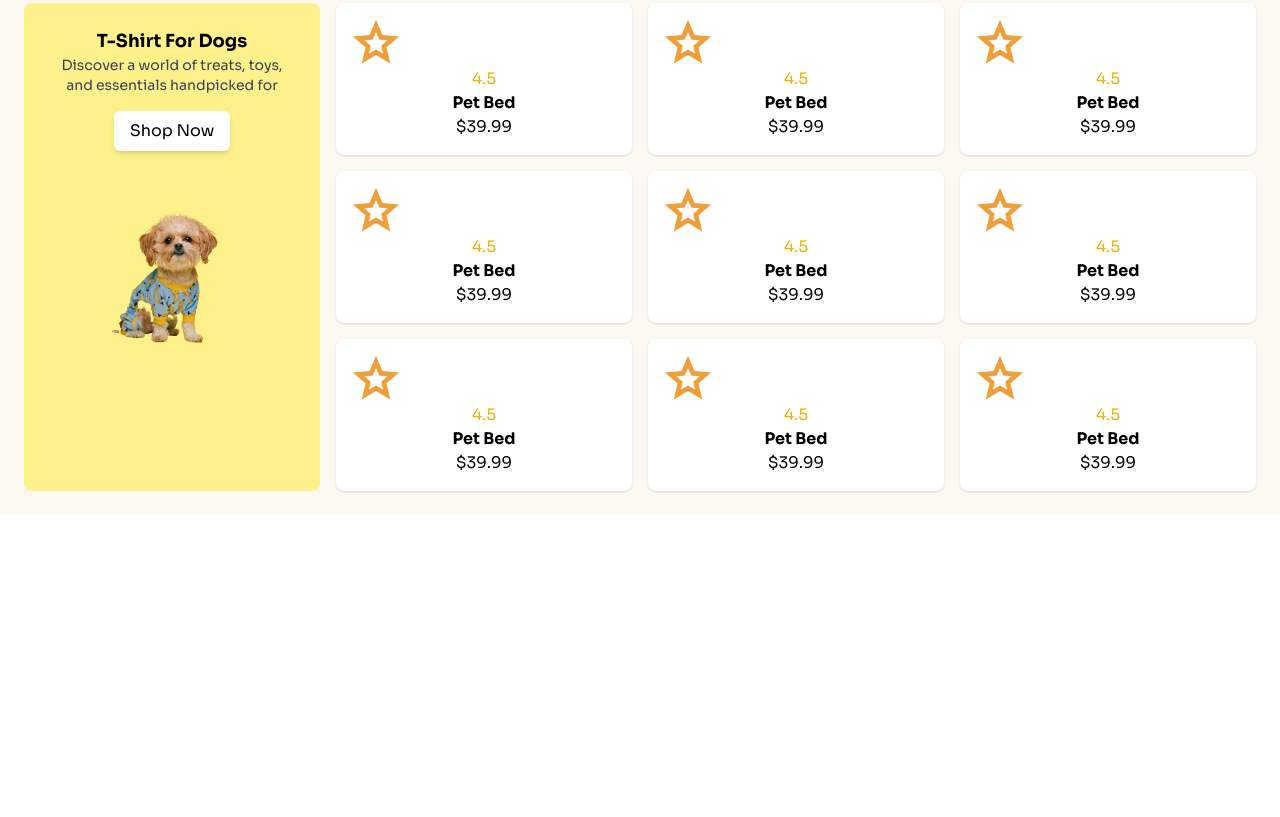
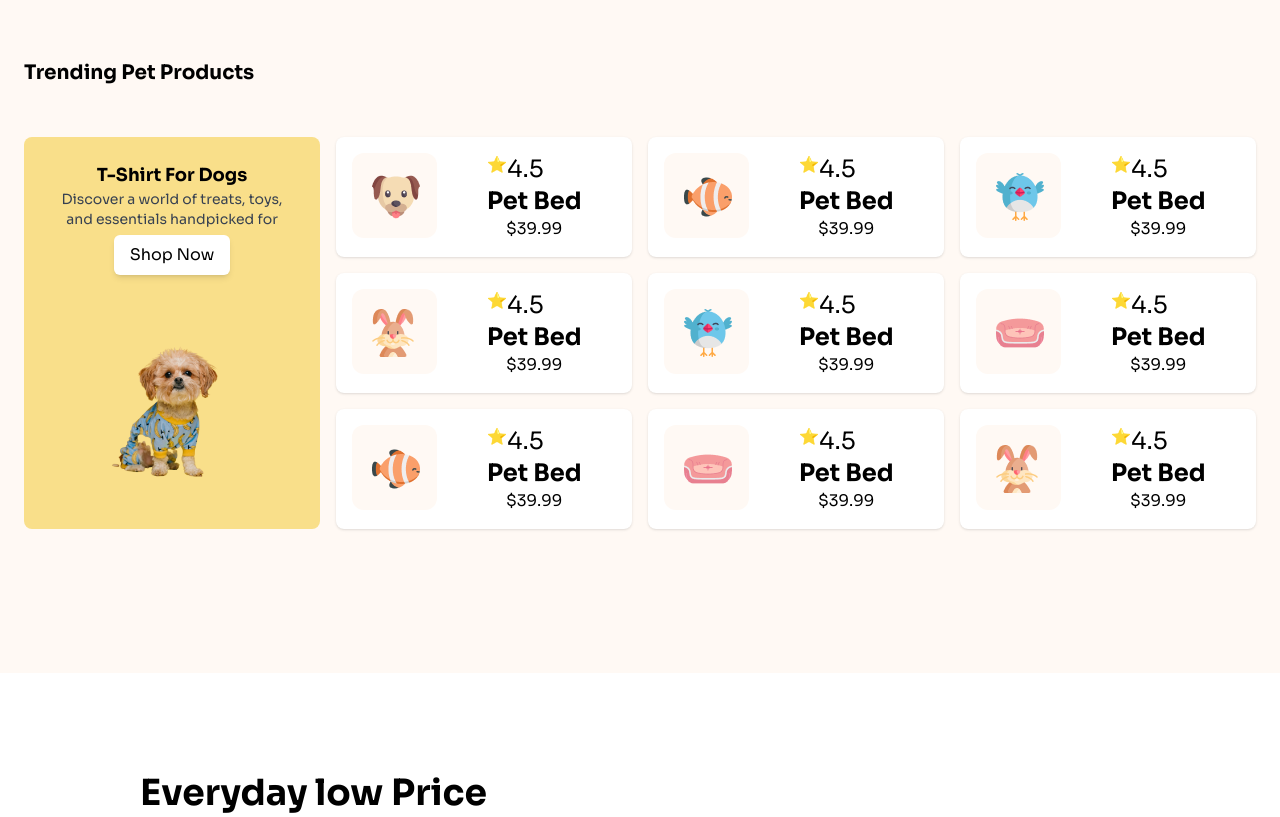
Before and after one commit to kaium44809/Assignment_03_Category_0001, a plain HTML site: page index.html in a window 1280 px wide. Shown: the part 1498-2315 px from the top of the page. Drawn offline with nearby package versions, Linux system fonts and the light colour scheme.

Commit message:
Trending Pet Products and change some code

```diff
--- a/index.html
+++ b/index.html
@@ -32,7 +32,7 @@
       <div class="flex items-center gap-2">
         <img src="./assets/c1-assets/logo-header.png" alt="" />
         <h4 class="hidden md:flex text-2xl hover:text-yellow-500">
-          Browse4Pets
+          Browse<span class="text-[#FFDC26]">4</span>Pets
         </h4>
       </div>
       <div class="hidden md:flex text-xl flex items-center gap-[32px]">
@@ -125,7 +125,7 @@
           your furry friends. Shop now and make tails wag with joy!
         </p>
         <button
-          class="hidden md:flex px-4 py-2 border border-[#FFDC26] rounded text-[#111111] bg-[#FFDC26] hover:text-black-500 lg:mt-[24px] text-[#111111]"
+          class="hidden md:flex px-4 py-2 border border-[#FFDC26] rounded text-[#111111] bg-[#FFDC26] hover:text-black-500 lg:mt-[24px] text-[#111111] animate-bounce"
         >
           Find a pet
         </button>
@@ -230,192 +230,202 @@
     </section>
     <main>
       <!--Trending Pet Products section starts here  -->
-      <section class="bg-[#fef8f3] p-6">
-        <div class="max-w-7xl mx-auto">
-          <h2 class="text-xl font-bold mb-4">Trending Pet Products</h2>
+      <section class="bg-[#FFF9F4] p-6 ">
+        <div class="max-w-7xl mx-auto lg:mb-[120px]">
+          <h2 class="text-xl font-bold lg:mt-[100px] lg:mb-[50px]">Trending Pet Products</h2>
           <div class="grid md:grid-cols-4 grid-cols-1 gap-4">
             <!-- Featured Product -->
             <div
-              class="bg-yellow-200 p-6 rounded-lg flex flex-col items-center"
+              class="bg-[#F9DF8A] p-6 rounded-lg flex flex-col items-center"
             >
               <h3 class="font-bold text-lg">T-Shirt For Dogs</h3>
               <p class="text-sm text-gray-700 text-center">
                 Discover a world of treats, toys, and essentials handpicked for
               </p>
               <button
-                class="mt-4 px-4 py-2 bg-white text-black rounded-md shadow-md"
+                class="mt-4 px-4 py-2 bg-white text-black rounded-md shadow-md animate-bounce"
               >
                 Shop Now
               </button>
+              <div class="bg-[#F9DF8A]">
                 <img
                 src="./assets/c1-assets/cute-pet-small.png"
                 alt="Dog"
-                class="mt-4 w-32"
+                class="mt-4 w-32 "
               />
+              </div>
             </div>
             <!-- Products -->
             <div class="md:col-span-3 grid md:grid-cols-3 grid-cols-2 gap-4">
-              <div class="bg-white p-4 rounded-lg shadow text-center">
-                <span class="text-yellow-500"
-                  ><svg
-                    xmlns="http://www.w3.org/2000/svg"
-                    height="48px"
-                    viewBox="0 -960 960 960"
-                    width="48px"
-                    fill="#F19E39"
-                  >
-                    <path
-                      d="m337.07-265.04 142.97-85.16L623-264l-39-161 126-110-166-14-64-152-64 152-166 13 126.37 109.02-39.3 161.94ZM196-68l75-324L19-610l331.6-27.79L480-944l129.4 306.21L941-610 689-392l76 324-285-173L196-68Zm284-405Z"
-                    />
-                  </svg>
-                  4.5</span
-                >
-                <p class="font-bold">Pet Bed</p>
-                <p>$39.99</p>
+              <div class="bg-white p-4 rounded-lg shadow text-center flex">
+                <div class="h-[85px] w-[85px] items-center pt-[20px] pl-[20px] bg-[#FFF9F4] rounded-xl">
+                    <img src="./assets/c1-assets/dog-cartoon.png" alt="">
                 </div>
-              <div class="bg-white p-4 rounded-lg shadow text-center">
-                <span class="text-yellow-500"
-                  ><svg
-                    xmlns="http://www.w3.org/2000/svg"
-                    height="48px"
-                    viewBox="0 -960 960 960"
-                    width="48px"
-                    fill="#F19E39"
-                  >
-                    <path
-                      d="m337.07-265.04 142.97-85.16L623-264l-39-161 126-110-166-14-64-152-64 152-166 13 126.37 109.02-39.3 161.94ZM196-68l75-324L19-610l331.6-27.79L480-944l129.4 306.21L941-610 689-392l76 324-285-173L196-68Zm284-405Z"
-                    />
-                  </svg>
-                  4.5</span
-                >
-                <p class="font-bold">Pet Bed</p>
-                <p>$39.99</p>
+                <div class="flex-col">
+                    <div class="flex ml-[50px]">
+                        <div>
+                            ⭐
                         </div>
-              <div class="bg-white p-4 rounded-lg shadow text-center">
-                <span class="text-yellow-500"
-                  ><svg
-                    xmlns="http://www.w3.org/2000/svg"
-                    height="48px"
-                    viewBox="0 -960 960 960"
-                    width="48px"
-                    fill="#F19E39"
-                  >
-                    <path
-                      d="m337.07-265.04 142.97-85.16L623-264l-39-161 126-110-166-14-64-152-64 152-166 13 126.37 109.02-39.3 161.94ZM196-68l75-324L19-610l331.6-27.79L480-944l129.4 306.21L941-610 689-392l76 324-285-173L196-68Zm284-405Z"
-                    />
-                  </svg>
-                  4.5</span
-                >
-                <p class="font-bold">Pet Bed</p>
-                <p>$39.99</p>
+                        <div>
+                            <p class="text-2xl">4.5</p>
                         </div>
-              <div class="bg-white p-4 rounded-lg shadow text-center">
-                <span class="text-yellow-500"
-                  ><svg
-                    xmlns="http://www.w3.org/2000/svg"
-                    height="48px"
-                    viewBox="0 -960 960 960"
-                    width="48px"
-                    fill="#F19E39"
-                  >
-                    <path
-                      d="m337.07-265.04 142.97-85.16L623-264l-39-161 126-110-166-14-64-152-64 152-166 13 126.37 109.02-39.3 161.94ZM196-68l75-324L19-610l331.6-27.79L480-944l129.4 306.21L941-610 689-392l76 324-285-173L196-68Zm284-405Z"
-                    />
-                  </svg>
-                  4.5</span
-                >
-                <p class="font-bold">Pet Bed</p>
-                <p>$39.99</p>
                     </div>
-              <div class="bg-white p-4 rounded-lg shadow text-center">
-                <span class="text-yellow-500"
-                  ><svg
-                    xmlns="http://www.w3.org/2000/svg"
-                    height="48px"
-                    viewBox="0 -960 960 960"
-                    width="48px"
-                    fill="#F19E39"
-                  >
-                    <path
-                      d="m337.07-265.04 142.97-85.16L623-264l-39-161 126-110-166-14-64-152-64 152-166 13 126.37 109.02-39.3 161.94ZM196-68l75-324L19-610l331.6-27.79L480-944l129.4 306.21L941-610 689-392l76 324-285-173L196-68Zm284-405Z"
-                    />
-                  </svg>
-                  4.5</span
-                >
-                <p class="font-bold">Pet Bed</p>
-                <p>$39.99</p>
+                    <div>
+                        <p class="font-bold ml-[50px] text-2xl">Pet Bed</p>
+                        <p class="ml-[50px] text">$39.99</p>
                     </div>
-              <div class="bg-white p-4 rounded-lg shadow text-center">
-                <span class="text-yellow-500"
-                  ><svg
-                    xmlns="http://www.w3.org/2000/svg"
-                    height="48px"
-                    viewBox="0 -960 960 960"
-                    width="48px"
-                    fill="#F19E39"
-                  >
-                    <path
-                      d="m337.07-265.04 142.97-85.16L623-264l-39-161 126-110-166-14-64-152-64 152-166 13 126.37 109.02-39.3 161.94ZM196-68l75-324L19-610l331.6-27.79L480-944l129.4 306.21L941-610 689-392l76 324-285-173L196-68Zm284-405Z"
-                    />
-                  </svg>
-                  4.5</span
-                >
-                <p class="font-bold">Pet Bed</p>
-                <p>$39.99</p>
                 </div>
-              <div class="bg-white p-4 rounded-lg shadow text-center">
-                <span class="text-yellow-500"
-                  ><svg
-                    xmlns="http://www.w3.org/2000/svg"
-                    height="48px"
-                    viewBox="0 -960 960 960"
-                    width="48px"
-                    fill="#F19E39"
-                  >
-                    <path
-                      d="m337.07-265.04 142.97-85.16L623-264l-39-161 126-110-166-14-64-152-64 152-166 13 126.37 109.02-39.3 161.94ZM196-68l75-324L19-610l331.6-27.79L480-944l129.4 306.21L941-610 689-392l76 324-285-173L196-68Zm284-405Z"
-                    />
-                  </svg>
-                  4.5</span
-                >
-                <p class="font-bold">Pet Bed</p>
-                <p>$39.99</p>
               </div>
-              <div class="bg-white p-4 rounded-lg shadow text-center">
-                <span class="text-yellow-500"
-                  ><svg
-                    xmlns="http://www.w3.org/2000/svg"
-                    height="48px"
-                    viewBox="0 -960 960 960"
-                    width="48px"
-                    fill="#F19E39"
-                  >
-                    <path
-                      d="m337.07-265.04 142.97-85.16L623-264l-39-161 126-110-166-14-64-152-64 152-166 13 126.37 109.02-39.3 161.94ZM196-68l75-324L19-610l331.6-27.79L480-944l129.4 306.21L941-610 689-392l76 324-285-173L196-68Zm284-405Z"
-                    />
-                  </svg>
-                  4.5</span
-                >
-                <p class="font-bold">Pet Bed</p>
-                <p>$39.99</p>
+              <div class="bg-white p-4 rounded-lg shadow text-center flex">
+                <div class="h-[85px] w-[85px] items-center pt-[20px] pl-[20px] bg-[#FFF9F4] rounded-xl">
+                    <img src="./assets/c1-assets/fish-cartoon.png" alt="">
                 </div>
-              <div class="bg-white p-4 rounded-lg shadow text-center">
-                <span class="text-yellow-500"
-                  ><svg
-                    xmlns="http://www.w3.org/2000/svg"
-                    height="48px"
-                    viewBox="0 -960 960 960"
-                    width="48px"
-                    fill="#F19E39"
-                  >
-                    <path
-                      d="m337.07-265.04 142.97-85.16L623-264l-39-161 126-110-166-14-64-152-64 152-166 13 126.37 109.02-39.3 161.94ZM196-68l75-324L19-610l331.6-27.79L480-944l129.4 306.21L941-610 689-392l76 324-285-173L196-68Zm284-405Z"
-                    />
-                  </svg>
-                  4.5</span
-                >
-                <p class="font-bold">Pet Bed</p>
-                <p>$39.99</p>
+                <div class="flex-col">
+                    <div class="flex ml-[50px]">
+                        <div>
+                            ⭐
+                        </div>
+                        <div>
+                            <p class="text-2xl">4.5</p>
+                        </div>
+                    </div>
+                    <div>
+                        <p class="font-bold ml-[50px] text-2xl">Pet Bed</p>
+                        <p class="ml-[50px] text">$39.99</p>
+                    </div>
+                </div>
+              </div>
+              <div class="bg-white p-4 rounded-lg shadow text-center flex">
+                <div class="h-[85px] w-[85px] items-center pt-[20px] pl-[20px] bg-[#FFF9F4] rounded-xl">
+                    <img src="./assets/c1-assets/bird-cartoon.png" alt="">
+                </div>
+                <div class="flex-col">
+                    <div class="flex ml-[50px]">
+                        <div>
+                            ⭐
+                        </div>
+                        <div>
+                            <p class="text-2xl">4.5</p>
+                        </div>
+                    </div>
+                    <div>
+                        <p class="font-bold ml-[50px] text-2xl">Pet Bed</p>
+                        <p class="ml-[50px] text">$39.99</p>
+                    </div>
+                </div>
+              </div>
+              <div class="bg-white p-4 rounded-lg shadow text-center flex">
+                <div class="h-[85px] w-[85px] items-center pt-[20px] pl-[20px] bg-[#FFF9F4] rounded-xl">
+                    <img src="./assets/c1-assets/rabbit-cartoon.png" alt="">
+                </div>
+                <div class="flex-col">
+                    <div class="flex ml-[50px]">
+                        <div>
+                            ⭐
+                        </div>
+                        <div>
+                            <p class="text-2xl">4.5</p>
+                        </div>
+                    </div>
+                    <div>
+                        <p class="font-bold ml-[50px] text-2xl">Pet Bed</p>
+                        <p class="ml-[50px] text">$39.99</p>
+                    </div>
+                </div>
+              </div>
+              <div class="bg-white p-4 rounded-lg shadow text-center flex">
+                <div class="h-[85px] w-[85px] items-center pt-[20px] pl-[20px] bg-[#FFF9F4] rounded-xl">
+                    <img src="./assets/c1-assets/bird-cartoon.png" alt="">
+                </div>
+                <div class="flex-col">
+                    <div class="flex ml-[50px]">
+                        <div>
+                            ⭐
+                        </div>
+                        <div>
+                            <p class="text-2xl">4.5</p>
+                        </div>
+                    </div>
+                    <div>
+                        <p class="font-bold ml-[50px] text-2xl">Pet Bed</p>
+                        <p class="ml-[50px] text">$39.99</p>
+                    </div>
+                </div>
+              </div>
+              <div class="bg-white p-4 rounded-lg shadow text-center flex">
+                <div class="h-[85px] w-[85px] items-center pt-[20px] pl-[20px] bg-[#FFF9F4] rounded-xl">
+                    <img src="./assets/c1-assets/pet-couch.png" alt="">
+                </div>
+                <div class="flex-col">
+                    <div class="flex ml-[50px]">
+                        <div>
+                            ⭐
+                        </div>
+                        <div>
+                            <p class="text-2xl">4.5</p>
+                        </div>
+                    </div>
+                    <div>
+                        <p class="font-bold ml-[50px] text-2xl">Pet Bed</p>
+                        <p class="ml-[50px] text">$39.99</p>
+                    </div>
+                </div>
+              </div>
+              <div class="bg-white p-4 rounded-lg shadow text-center flex">
+                <div class="h-[85px] w-[85px] items-center pt-[20px] pl-[20px] bg-[#FFF9F4] rounded-xl">
+                    <img src="./assets/c1-assets/fish-cartoon.png" alt="">
+                </div>
+                <div class="flex-col">
+                    <div class="flex ml-[50px]">
+                        <div>
+                            ⭐
+                        </div>
+                        <div>
+                            <p class="text-2xl">4.5</p>
+                        </div>
+                    </div>
+                    <div>
+                        <p class="font-bold ml-[50px] text-2xl">Pet Bed</p>
+                        <p class="ml-[50px] text">$39.99</p>
+                    </div>
+                </div>
+              </div>
+              <div class="bg-white p-4 rounded-lg shadow text-center flex">
+                <div class="h-[85px] w-[85px] items-center pt-[20px] pl-[20px] bg-[#FFF9F4] rounded-xl">
+                    <img src="./assets/c1-assets/pet-couch.png" alt="">
+                </div>
+                <div class="flex-col">
+                    <div class="flex ml-[50px]">
+                        <div>
+                            ⭐
+                        </div>
+                        <div>
+                            <p class="text-2xl">4.5</p>
+                        </div>
+                    </div>
+                    <div>
+                        <p class="font-bold ml-[50px] text-2xl">Pet Bed</p>
+                        <p class="ml-[50px] text">$39.99</p>
+                    </div>
+                </div>
+              </div>
+              <div class="bg-white p-4 rounded-lg shadow text-center flex">
+                <div class="h-[85px] w-[85px] items-center pt-[20px] pl-[20px] bg-[#FFF9F4] rounded-xl">
+                    <img src="./assets/c1-assets/rabbit-cartoon.png" alt="">
+                </div>
+                <div class="flex-col">
+                    <div class="flex ml-[50px]">
+                        <div>
+                            ⭐
+                        </div>
+                        <div>
+                            <p class="text-2xl">4.5</p>
+                        </div>
+                    </div>
+                    <div>
+                        <p class="font-bold ml-[50px] text-2xl">Pet Bed</p>
+                        <p class="ml-[50px] text">$39.99</p>
+                    </div>
                 </div>
             </div>
           </div>
@@ -428,6 +438,44 @@
       <!--Trending Pet Products section ends here  -->
     </main>
 
+      <!-- Everyday low Price section starts here -->
+      <h3 class="lg:text-4xl sm:text-2xl font-bold lg:ml-[140px] lg:mt-[100px] lg:m-[40px]">Everyday low Price</h3>
+       <!-- card -01 starts here -->
+       <div class="flex">
+        <section class="h-50 bg-gradient-to-r from-cyan-500 to-blue-500 lg:w-[700px] sm:w-[350px] lg:h-[480px] sm:h-[330px] lg:rounded-xl sm:rounded-lg lg:ml-[70px]">
+            <div class="flex items-center">
+                <div class=" lg:ml-[80px] lg:h-[300px] lg:w-[300px]">
+                    <p class="lg:text-xl sm:hidde lg:mb-[32x]">Under Price</p>
+                    <h3 class="lg:text-4xl	sm:text-2xl	">Pet Grooming Mitt</h3>
+                    <p class="text-2xl">(Easy Hair Removal)</p>
+                    <h1 class="lg:text-6xl sm:text-4xl sm:text-[#FFFFFF]">$7.99</h1>
+                </div>
+                <div class="">
+                    <img class="lg:h-[500px] lg:w-[480px]" src="./assets/c1-assets/cute-dog-mid.png" alt="">
+                </div>
+            </div>
+           <!-- card -01 ends here -->
+           </section>
+
+        <section>
+               <!-- card-02 starts here -->
+               <div class="lg:ml-[25px] flex bg-gradient-to-r from-[#FFF9F4] to-[#F9DF8A] rounded-xl">
+                <div class="lg:ml-[50px] ">
+                    <h3 class="lg:text-[32px] lg:font-bold lg:mt-[55px]">T-Shirt for Dogs</h3>
+                    <h1 class="lg:text-[56px] lg:font-bold text-[#FFDC26]">$7.99</h1>
+                 </div>
+                 <div class="">
+                     <img class="lg:h-[480px] lg:w-[300px]" src="./assets/c1-assets/cute-pet-small.png" alt="">
+                 </div>
+             </div>
+             <!-- card-02 ends here -->
+        </section>
+       </div>
+      <!-- Everyday low Price section end here -->
+      <svg class="animate-bounce w-6 h-6 ...">
+        <!-- ... -->
+      </svg>
+<!-- footer section starts here -->
 <footer>
     <section
     class="bg-[#FFF9F4] flex items-center lg:h-[400px] lg:w-[1190px] lg:m-[160px] relative translate-y-3/4 sm:h-[523px] sm:w-[350px] md:h-[400px] md:w-[1190px]"
@@ -456,7 +504,7 @@
               />
             </form>
             <button
-            class="hidden md:flex px-4 py-2 border border-[#FFDC26] rounded text-[#111111] bg-[#FFDC26] hover:text-black-500"
+            class="hidden md:flex px-4 py-2 border border-[#FFDC26] rounded text-[#111111] bg-[#FFDC26] hover:text-black-500 animate-bounce"
             >
             Subscribe
         </button>
@@ -540,5 +588,6 @@
 </div>
 </section>
 </footer>
+<!-- footer section starts here -->
   </body>
 </html>
```
Lines whose indentation alone changed are shown as unchanged.
